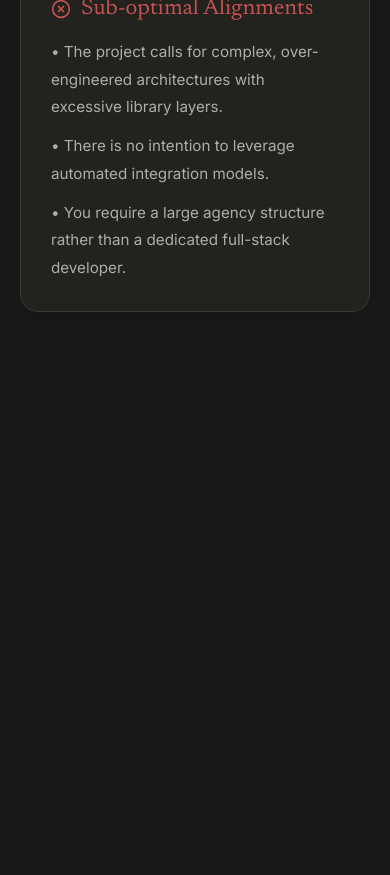
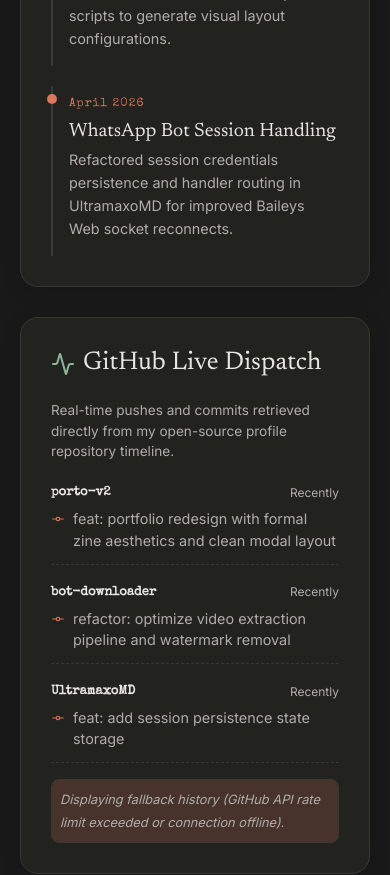
Before and after one commit to ptraxzy/porto-v2, a React (Vite) app: page / in a window 390 px wide. Shown: the part 7020-7895 px from the top of the page. Built offline with nearby package versions, Linux system fonts and the light colour scheme; no server answers.

Commit message:
feat: add ActivityLog timeline and live GitHub commit feed section

```diff
--- a/src/App.tsx
+++ b/src/App.tsx
@@ -6,6 +6,7 @@ import { Philosophy } from './components/Philosophy';
 import { Projects } from './components/Projects';
 import { Contact } from './components/Contact';
 import { ProjectModal } from './components/ProjectModal';
+import { ActivityLog } from './components/ActivityLog';
 
 interface Project {
   id: string;
@@ -101,6 +102,12 @@ export default function App() {
           <path d="M0,60 C360,0 1080,120 1440,60 L1440,120 L0,120 Z" />
         </svg>
 
+        <ActivityLog />
+
+        <svg className="wave-divider" viewBox="0 0 1440 120" preserveAspectRatio="none">
+          <path d="M1440,60 C1080,120 360,0 0,60 L0,0 L1440,0 Z" />
+        </svg>
+
         <Contact />
       </main>
 
--- /dev/null
+++ b/src/components/ActivityLog.tsx
@@ -0,0 +1,194 @@
+import React, { useEffect, useState } from 'react';
+import { Calendar, GitCommit, Activity, RefreshCw } from 'lucide-react';
+import { gsap } from 'gsap';
+import { ScrollTrigger } from 'gsap/ScrollTrigger';
+
+gsap.registerPlugin(ScrollTrigger);
+
+interface GitHubCommit {
+  repo: string;
+  message: string;
+  time: string;
+  url: string;
+}
+
+const STATIC_CHANGELOG = [
+  {
+    date: 'June 23, 2026',
+    title: 'Custom Domain & Deployment',
+    desc: 'Successfully connected and verified custom domain xputra.dev on Vercel Edge CDN with zero-compute static caching.'
+  },
+  {
+    date: 'June 22, 2026',
+    title: 'Modal Redesign & Privacy Refactor',
+    desc: 'Completely removed IDE-sidebar simulation from project modals. Retired local path variables and integrated the public bot-downloader codebase.'
+  },
+  {
+    date: 'May 2026',
+    title: 'UltramaxoBuilder Pipeline',
+    desc: 'Integrated dynamic Vercel deployment webhooks and static asset compiler scripts to generate visual layout configurations.'
+  },
+  {
+    date: 'April 2026',
+    title: 'WhatsApp Bot Session Handling',
+    desc: 'Refactored session credentials persistence and handler routing in UltramaxoMD for improved Baileys Web socket reconnects.'
+  }
+];
+
+const FALLBACK_COMMITS: GitHubCommit[] = [
+  {
+    repo: 'porto-v2',
+    message: 'feat: portfolio redesign with formal zine aesthetics and clean modal layout',
+    time: 'Recently',
+    url: 'https://github.com/ptraxzy/porto-v2'
+  },
+  {
+    repo: 'bot-downloader',
+    message: 'refactor: optimize video extraction pipeline and watermark removal',
+    time: 'Recently',
+    url: 'https://github.com/ptraxzy/bot-downloader'
+  },
+  {
+    repo: 'UltramaxoMD',
+    message: 'feat: add session persistence state storage',
+    time: 'Recently',
+    url: 'https://github.com/ptraxzy/UltramaxoMD'
+  }
+];
+
+export const ActivityLog: React.FC = () => {
+  const [commits, setCommits] = useState<GitHubCommit[]>([]);
+  const [loading, setLoading] = useState(true);
+  const [error, setError] = useState(false);
+  const sectionRef = React.useRef<HTMLDivElement>(null);
+
+  useEffect(() => {
+    // Fetch GitHub events
+    fetch('https://api.github.com/users/ptraxzy/events')
+      .then((res) => {
+        if (!res.ok) throw new Error('API Rate Limit or Error');
+        return res.json();
+      })
+      .then((data: any[]) => {
+        // Filter for PushEvents (commits)
+        const pushEvents = data.filter((e) => e.type === 'PushEvent');
+
+        if (pushEvents.length === 0) {
+          setCommits(FALLBACK_COMMITS);
+          setLoading(false);
+          return;
+        }
+
+        const formattedCommits: GitHubCommit[] = [];
+        pushEvents.slice(0, 4).forEach((event) => {
+          const repoName = event.repo.name;
+          const commitsList = event.payload.commits || [];
+          const timeString = new Date(event.created_at).toLocaleDateString('en-US', {
+            month: 'short',
+            day: 'numeric'
+          });
+          const repoUrl = `https://github.com/${repoName}`;
+
+          commitsList.forEach((c: any) => {
+            formattedCommits.push({
+              repo: repoName.replace('ptraxzy/', ''),
+              message: c.message,
+              time: timeString,
+              url: repoUrl
+            });
+          });
+        });
+
+        setCommits(formattedCommits.slice(0, 4));
+        setLoading(false);
+      })
+      .catch(() => {
+        setError(true);
+        setCommits(FALLBACK_COMMITS);
+        setLoading(false);
+      });
+  }, []);
+
+  useEffect(() => {
+    const ctx = gsap.context(() => {
+      gsap.from('.activity-card', {
+        y: 50,
+        opacity: 0,
+        stagger: 0.2,
+        duration: 0.8,
+        ease: 'power3.out',
+        scrollTrigger: {
+          trigger: sectionRef.current,
+          start: 'top 85%',
+          toggleActions: 'play none none none'
+        }
+      });
+    }, sectionRef);
+
+    return () => ctx.revert();
+  }, []);
+
+  return (
+    <section className="activity-section" ref={sectionRef} id="activity">
+      <div className="activity-grid">
+        {/* Column 1: Curated Changelog */}
+        <div className="activity-card changelog-card">
+          <div style={{ display: 'flex', alignItems: 'center', gap: '8px', marginBottom: '20px' }}>
+            <Calendar className="asterisk-icon" style={{ animation: 'none' }} size={20} />
+            <h3 style={{ margin: 0 }} className="serif-text">Changelog Logbook</h3>
+          </div>
+
+          <div className="changelog-list">
+            {STATIC_CHANGELOG.map((item, idx) => (
+              <div key={idx} className="changelog-item">
+                <div className="changelog-meta">
+                  <span className="changelog-date">{item.date}</span>
+                </div>
+                <h4 className="changelog-title">{item.title}</h4>
+                <p className="changelog-desc">{item.desc}</p>
+              </div>
+            ))}
+          </div>
+        </div>
+
+        {/* Column 2: Live GitHub Dispatch */}
+        <div className="activity-card github-feed-card">
+          <div style={{ display: 'flex', alignItems: 'center', justifyContent: 'space-between', marginBottom: '20px' }}>
+            <div style={{ display: 'flex', alignItems: 'center', gap: '8px' }}>
+              <Activity className="asterisk-icon" style={{ animation: 'none', color: 'var(--terminal-green)' }} size={20} />
+              <h3 style={{ margin: 0 }} className="serif-text">GitHub Live Dispatch</h3>
+            </div>
+            {loading && <RefreshCw size={14} className="animate-spin" style={{ opacity: 0.6 }} />}
+          </div>
+
+          <p className="text-secondary" style={{ fontSize: '0.85rem', marginBottom: '20px', lineHeight: '1.5' }}>
+            Real-time pushes and commits retrieved directly from my open-source profile repository timeline.
+          </p>
+
+          <div className="github-feed-list">
+            {commits.map((commit, idx) => (
+              <div key={idx} className="feed-item">
+                <div className="feed-header">
+                  <a href={commit.url} target="_blank" rel="noreferrer" className="feed-repo">
+                    {commit.repo}
+                  </a>
+                  <span className="feed-time">{commit.time}</span>
+                </div>
+                <div className="feed-body">
+                  <GitCommit size={14} style={{ color: 'var(--my-orange)', flexShrink: 0, marginTop: '4px' }} />
+                  <span className="feed-message">{commit.message}</span>
+                </div>
+              </div>
+            ))}
+
+            {error && (
+              <div className="feed-notice">
+                Displaying fallback history (GitHub API rate limit exceeded or connection offline).
+              </div>
+            )}
+          </div>
+        </div>
+      </div>
+    </section>
+  );
+};
--- a/src/index.css
+++ b/src/index.css
@@ -849,6 +849,131 @@ textarea.form-control {
   50% { color: var(--text-color) }
 }
 
+/* Activity Log & GitHub Feed Section */
+
+.activity-section {
+  margin-bottom: 80px;
+}
+
+.activity-grid {
+  display: grid;
+  grid-template-columns: repeat(2, 1fr);
+  gap: 30px;
+}
+
+.activity-card {
+  background-color: var(--card-bg);
+  border: 1px solid var(--border-color);
+  border-radius: var(--border-radius-lg);
+  padding: 30px;
+  box-shadow: var(--card-shadow);
+  display: flex;
+  flex-direction: column;
+}
+
+.changelog-list {
+  display: flex;
+  flex-direction: column;
+  gap: 20px;
+}
+
+.changelog-item {
+  border-left: 2px solid var(--border-color);
+  padding-left: 16px;
+  position: relative;
+}
+
+.changelog-item::before {
+  content: '';
+  position: absolute;
+  left: -6px;
+  top: 8px;
+  width: 10px;
+  height: 10px;
+  border-radius: 50%;
+  background-color: var(--my-orange);
+}
+
+.changelog-date {
+  font-family: var(--font-mono);
+  font-size: 0.75rem;
+  color: var(--my-orange);
+  letter-spacing: 1px;
+}
+
+.changelog-title {
+  font-family: var(--font-serif);
+  font-size: 1.2rem;
+  margin: 4px 0;
+}
+
+.changelog-desc {
+  font-size: 0.9rem;
+  color: var(--text-secondary);
+  line-height: 1.6;
+}
+
+.github-feed-list {
+  display: flex;
+  flex-direction: column;
+  gap: 16px;
+}
+
+.feed-item {
+  border-bottom: 1px dashed var(--border-color);
+  padding-bottom: 12px;
+}
+
+.feed-item:last-child {
+  border-bottom: none;
+  padding-bottom: 0;
+}
+
+.feed-header {
+  display: flex;
+  justify-content: space-between;
+  align-items: center;
+  margin-bottom: 4px;
+}
+
+.feed-repo {
+  font-family: var(--font-mono);
+  font-size: 0.8rem;
+  font-weight: 600;
+  color: var(--text-color);
+}
+
+.feed-repo:hover {
+  color: var(--my-orange);
+}
+
+.feed-time {
+  font-size: 0.75rem;
+  color: var(--text-secondary);
+}
+
+.feed-body {
+  display: flex;
+  align-items: flex-start;
+  gap: 8px;
+  font-size: 0.9rem;
+}
+
+.feed-message {
+  color: var(--text-secondary);
+  line-height: 1.5;
+}
+
+.feed-notice {
+  font-size: 0.8rem;
+  font-style: italic;
+  color: var(--text-secondary);
+  padding: 8px;
+  border: 1px solid var(--border-color);
+  border-radius: var(--border-radius-sm);
+  background-color: var(--highlight-bg);
+}
+
 /* Responsive Adjustments */
 
 @media (max-width: 768px) {
@@ -867,6 +992,10 @@ textarea.form-control {
     grid-template-columns: 1fr;
   }
 
+  .activity-grid {
+    grid-template-columns: 1fr;
+  }
+
   .ide-layout {
     grid-template-columns: 1fr;
   }
```
